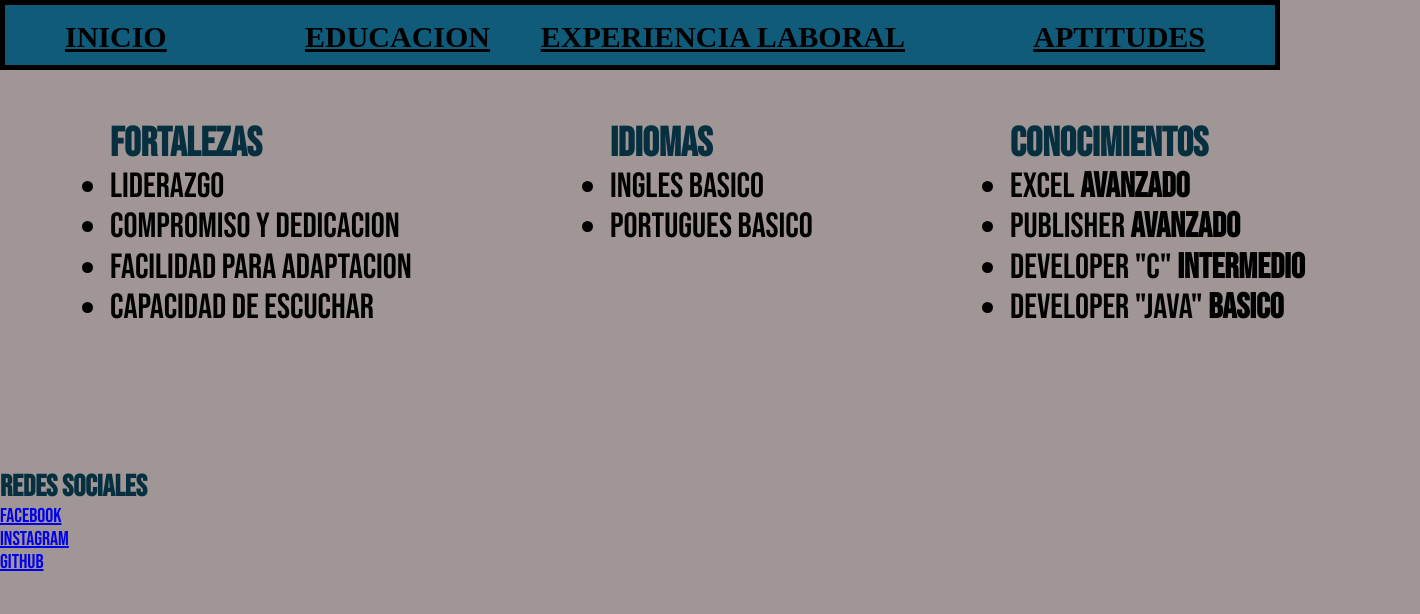
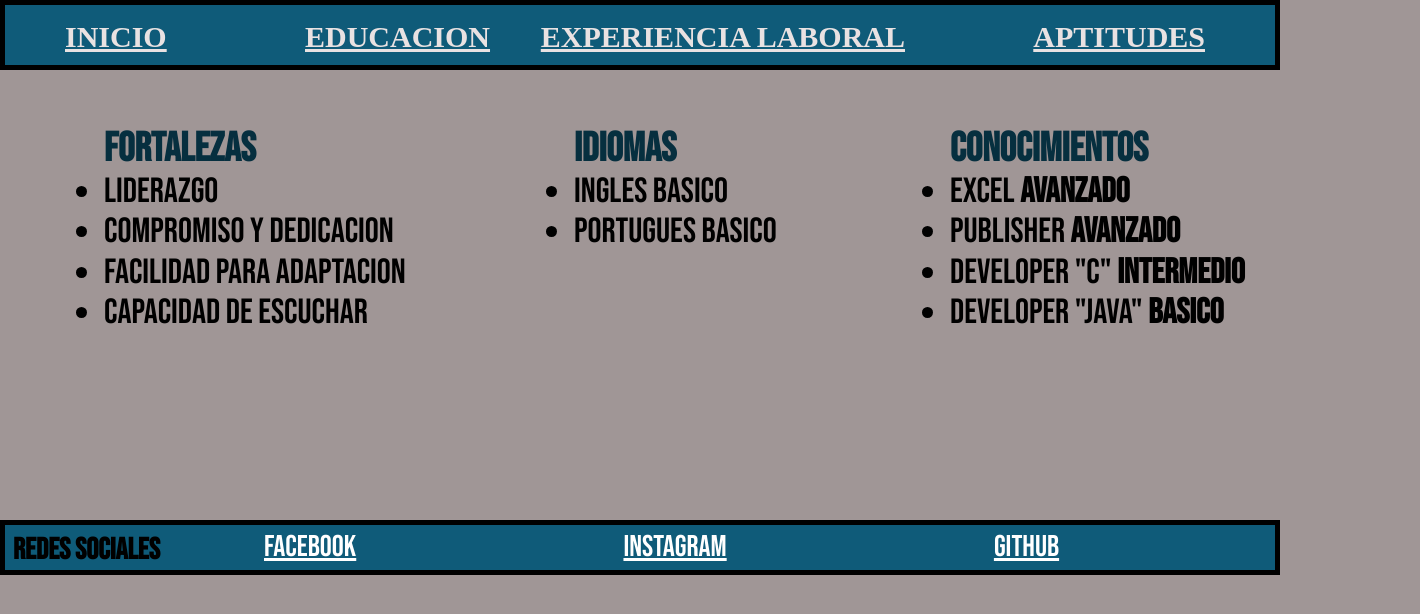
Before and after one commit to MarcosNA/Trabajos-Nucba, a plain HTML site: page CV/aptitudes.html in a window 1280 px wide. Shown: the whole page, 1420 px wide, since content can reach past the window. Drawn offline with Linux system fonts and the light colour scheme.

Commit message:
CV FINAL CSS

```diff
--- a/CV/aptitudes.html
+++ b/CV/aptitudes.html
@@ -48,14 +48,14 @@
                         </ul>
                     </div>
             </section>
-        <footer>
-            <h2>Redes Sociales</h2>
-                <ul>
-                    <li><a href="https://www.facebook.com/marcosnahuel0" target="_BLANK">Facebook</a></li>
-                    <li><a href="https://www.instagram.com/nahuelmarcos/?hl=es-la" target="_BLANK">Instagram</a></li>
-                    <li><a href="https://github.com/MarcosNA" target="_BLANK">GitHub</a></li>
+            <footer>
+                <h2>Redes Sociales</h2>
+                <ul class="list5">
+                    <li class="liFacebook"><a href="https://www.facebook.com/marcosnahuel0" target="_BLUNK">Facebook</a></li>
+                    <li class="liInstagram"><a href="https://www.instagram.com/nahuelmarcos/?hl=es-la" target="_BLUNK">Instagram</a></li>
+                    <li class="liGithub"><a href="https://github.com/MarcosNA" target="_BLUNK">GitHub</a></li>
                 </ul>
-        </footer>
+            </footer>
     </main>
 </body>
 </html>
--- a/CV/styles.css
+++ b/CV/styles.css
@@ -21,7 +21,7 @@ header{
     padding: 15px;
 }
 .list1 li a{
-    color: #000000;
+    color: hsl(0, 12%, 90%);
     font-family: Globin One;
     font-size: 30px;
     font-weight:bolder;
@@ -42,9 +42,6 @@ header{
     position: absolute;
     right: 70px;
 }
-
-
-
 
 /*index.html*/
 .section1{
@@ -160,8 +157,8 @@ h2{
 
 /*aptitudes.html*/
 .section4{
-    height: 400px;
-    width: 1000px;
+    height: 450px;
+    width: 940px;
     position: relative;
 }
 .div5{
@@ -194,3 +191,39 @@ h2{
 .h3Color{
     color: #062f3f;
 }
+
+/*footer*/
+footer{
+    position: relative;
+    background-color: #0f5b79;
+    border: #000000 solid 5px;
+}
+footer h2{
+    position: absolute;
+    color: #000000;
+   margin: 8px;
+}
+
+.list5 li{
+    position: relative;
+    display: inline-block;
+    font-size: 150%;
+    background-color: #0f5b79;
+}
+.list5 li a{
+    color: #ffffff;
+}
+.liFacebook{
+    margin: 5px;
+    left: 20%;
+}
+.liInstagram{
+    margin: 5px;
+    left: 40%;
+
+}
+.liGithub{
+    margin: 5px;
+    left: 60%;
+
+}
```
Also changed, not shown: CV/educacion.html (+7 -7 lines), CV/experiencia.html (+5 -6 lines), CV/index.html (+5 -5 lines).
